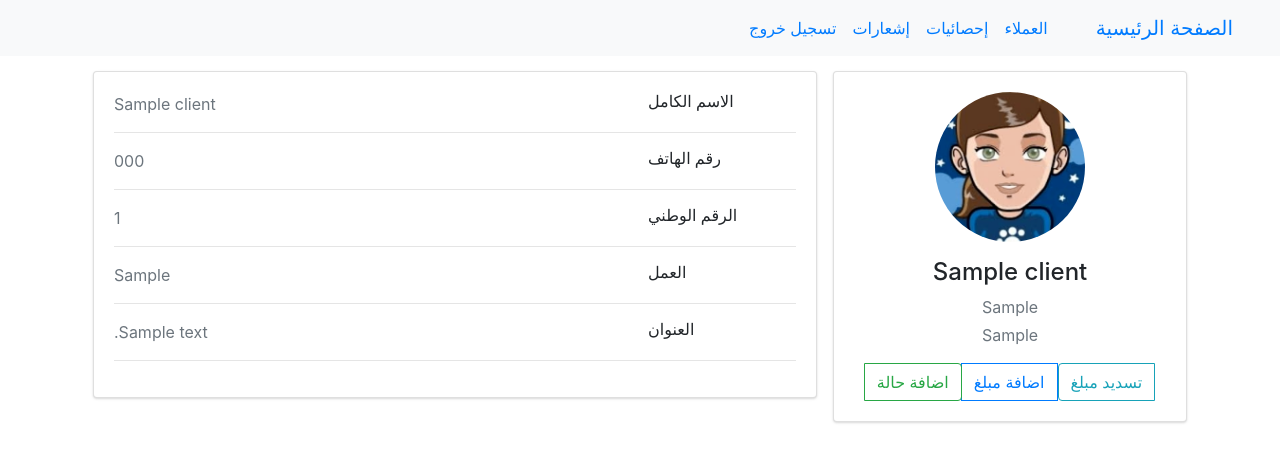
After one commit to WaelAlQawasmi/DentalClinic, a PHP site: page /profile.php?jordanid=1 in a window 1280 px wide. The commit adds this page. Shown: the top 462 px of the page. Run offline with PHP 8.4, Linux system fonts and the light colour scheme; the visitor is signed in with stand-in values (Sample User, id 1); tables that the repository leaves empty or names only in its code hold one stand-in row (values such as "Sample post"); some libraries are stand-ins or nearby versions.

Commit message:
add regestration and profile

```diff
--- /dev/null
+++ b/css/profile.css
@@ -0,0 +1,53 @@
+body{
+    margin-top:20px;
+    color: #1a202c;
+    text-align: left;
+    background-color: #e2e8f0;
+}
+.main-body {
+    padding: 15px;
+}
+.card {
+    box-shadow: 0 1px 3px 0 rgba(0,0,0,.1), 0 1px 2px 0 rgba(0,0,0,.06);
+}
+
+.card {
+    position: relative;
+    display: flex;
+    flex-direction: column;
+    min-width: 0;
+    word-wrap: break-word;
+    background-color: #fff;
+    background-clip: border-box;
+    border: 0 solid rgba(0,0,0,.125);
+    border-radius: .25rem;
+}
+
+.card-body {
+    flex: 1 1 auto;
+    min-height: 1px;
+    padding: 1rem;
+}
+
+.gutters-sm {
+    margin-right: -8px;
+    margin-left: -8px;
+}
+
+.gutters-sm>.col, .gutters-sm>[class*=col-] {
+    padding-right: 8px;
+    padding-left: 8px;
+}
+.mb-3, .my-3 {
+    margin-bottom: 1rem!important;
+}
+
+.bg-gray-300 {
+    background-color: #e2e8f0;
+}
+.h-100 {
+    height: 100%!important;
+}
+.shadow-none {
+    box-shadow: none!important;
+}
--- /dev/null
+++ b/profile.php
@@ -0,0 +1,245 @@
+
+<!doctype html>
+<html lang="en">
+  <head>
+    <!-- Required meta tags -->
+    <meta charset="utf-8">
+    <meta name="viewport" content="width=device-width, initial-scale=1, shrink-to-fit=no">
+
+    <!-- Bootstrap CSS -->
+    <link rel="stylesheet" href="https://cdn.jsdelivr.net/npm/bootstrap@4.0.0/dist/css/bootstrap.min.css" integrity="sha384-Gn5384xqQ1aoWXA+058RXPxPg6fy4IWvTNh0E263XmFcJlSAwiGgFAW/dAiS6JXm" crossorigin="anonymous">
+<link rel="stylesheet" href="./css/profile.css">
+    <title>profile</title>
+  </head>
+  <body>
+
+
+  <?php
+include "head.php";
+$dsn = "mysql:host=127.0.0.1;dbname=dcteam_dcteam;charset=utf8mb4";
+$link = new PDO($dsn, "root", "");
+
+$jordanid= $_GET["jordanid"];
+    $stmt = $link->prepare("SELECT * FROM clients WHERE jordanid = :jid");
+    $stmt->bindParam(':jid', $jordanid);
+
+    $stmt->execute();
+    $arr = $stmt->fetch(PDO::FETCH_ASSOC);
+    $name;
+    if ($arr) {
+$name=$arr["name"];
+$jordanid=$arr["jordanid"];
+$phone=$arr["phone"];
+$address=$arr["address"];
+$job=$arr["job"];
+$sex=$arr["sex"];
+if($sex=="ذكر"){
+    $imgUrl="css/avatar7.png";
+}
+else{
+    $imgUrl="css/avatar3.png" ;
+}
+
+    }
+
+    ?>
+
+  <div class="container">
+    <div class="main-body">
+
+          <!-- Breadcrumb -->
+
+          <!-- /Breadcrumb -->
+
+          <div class="row gutters-sm">
+            <div class="col-md-4 mb-3">
+              <div class="card">
+                <div class="card-body">
+                  <div class="d-flex flex-column align-items-center text-center">
+                    <img src="<?php echo $imgUrl;?>" alt="Admin" class="rounded-circle" width="150">
+                    <div class="mt-3">
+                      <h4><?php echo $name?></h4>
+                      <p class="text-secondary mb-1"><?php echo $job?></p>
+                      <p class="text-muted font-size-sm"><?php echo $sex?></p>
+
+
+                      <div class="btn-group btn-group-toggle" data-toggle="buttons">
+  <label class="btn btn-outline-info ">
+    <input type="radio" name="options" id="option1" autocomplete="off" checked> تسديد مبلغ
+  </label>
+  <label class="btn btn btn-outline-primary">
+    <input type="radio" name="options" id="option2" autocomplete="off"> اضافة مبلغ
+  </label>
+  <label class="btn btn-outline-success">
+    <input type="radio" name="options" id="option3" autocomplete="off"> اضافة حالة
+  </label>
+</div>
+                    </div>
+                  </div>
+                </div>
+              </div>
+              <!-- <div class="card mt-3">
+                <ul class="list-group list-group-flush">
+                  <li class="list-group-item d-flex justify-content-between align-items-center flex-wrap">
+                    <h6 class="mb-0"><svg xmlns="http://www.w3.org/2000/svg" width="24" height="24" viewBox="0 0 24 24" fill="none" stroke="currentColor" stroke-width="2" stroke-linecap="round" stroke-linejoin="round" class="feather feather-globe mr-2 icon-inline"><circle cx="12" cy="12" r="10"></circle><line x1="2" y1="12" x2="22" y2="12"></line><path d="M12 2a15.3 15.3 0 0 1 4 10 15.3 15.3 0 0 1-4 10 15.3 15.3 0 0 1-4-10 15.3 15.3 0 0 1 4-10z"></path></svg>Website</h6>
+                    <span class="text-secondary">https://bootdey.com</span>
+                  </li>
+                  <li class="list-group-item d-flex justify-content-between align-items-center flex-wrap">
+                    <h6 class="mb-0"><svg xmlns="http://www.w3.org/2000/svg" width="24" height="24" viewBox="0 0 24 24" fill="none" stroke="currentColor" stroke-width="2" stroke-linecap="round" stroke-linejoin="round" class="feather feather-github mr-2 icon-inline"><path d="M9 19c-5 1.5-5-2.5-7-3m14 6v-3.87a3.37 3.37 0 0 0-.94-2.61c3.14-.35 6.44-1.54 6.44-7A5.44 5.44 0 0 0 20 4.77 5.07 5.07 0 0 0 19.91 1S18.73.65 16 2.48a13.38 13.38 0 0 0-7 0C6.27.65 5.09 1 5.09 1A5.07 5.07 0 0 0 5 4.77a5.44 5.44 0 0 0-1.5 3.78c0 5.42 3.3 6.61 6.44 7A3.37 3.37 0 0 0 9 18.13V22"></path></svg>Github</h6>
+                    <span class="text-secondary">bootdey</span>
+                  </li>
+                  <li class="list-group-item d-flex justify-content-between align-items-center flex-wrap">
+                    <h6 class="mb-0"><svg xmlns="http://www.w3.org/2000/svg" width="24" height="24" viewBox="0 0 24 24" fill="none" stroke="currentColor" stroke-width="2" stroke-linecap="round" stroke-linejoin="round" class="feather feather-twitter mr-2 icon-inline text-info"><path d="M23 3a10.9 10.9 0 0 1-3.14 1.53 4.48 4.48 0 0 0-7.86 3v1A10.66 10.66 0 0 1 3 4s-4 9 5 13a11.64 11.64 0 0 1-7 2c9 5 20 0 20-11.5a4.5 4.5 0 0 0-.08-.83A7.72 7.72 0 0 0 23 3z"></path></svg>Twitter</h6>
+                    <span class="text-secondary">@bootdey</span>
+                  </li>
+                  <li class="list-group-item d-flex justify-content-between align-items-center flex-wrap">
+                    <h6 class="mb-0"><svg xmlns="http://www.w3.org/2000/svg" width="24" height="24" viewBox="0 0 24 24" fill="none" stroke="currentColor" stroke-width="2" stroke-linecap="round" stroke-linejoin="round" class="feather feather-instagram mr-2 icon-inline text-danger"><rect x="2" y="2" width="20" height="20" rx="5" ry="5"></rect><path d="M16 11.37A4 4 0 1 1 12.63 8 4 4 0 0 1 16 11.37z"></path><line x1="17.5" y1="6.5" x2="17.51" y2="6.5"></line></svg>Instagram</h6>
+                    <span class="text-secondary">bootdey</span>
+                  </li>
+                  <li class="list-group-item d-flex justify-content-between align-items-center flex-wrap">
+                    <h6 class="mb-0"><svg xmlns="http://www.w3.org/2000/svg" width="24" height="24" viewBox="0 0 24 24" fill="none" stroke="currentColor" stroke-width="2" stroke-linecap="round" stroke-linejoin="round" class="feather feather-facebook mr-2 icon-inline text-primary"><path d="M18 2h-3a5 5 0 0 0-5 5v3H7v4h3v8h4v-8h3l1-4h-4V7a1 1 0 0 1 1-1h3z"></path></svg>Facebook</h6>
+                    <span class="text-secondary">bootdey</span>
+                  </li>
+                </ul>
+              </div> -->
+            </div>
+            <div class="col-md-8">
+              <div class="card mb-3">
+                <div class="card-body">
+                  <div class="row">
+                    <div class="col-sm-3">
+                      <h6 class="mb-0">الاسم الكامل </h6>
+                    </div>
+                    <div class="col-sm-9 text-secondary">
+                    <?php echo  $name?>
+                    </div>
+                  </div>
+                  <hr>
+                  <div class="row">
+                    <div class="col-sm-3">
+                      <h6 class="mb-0">رقم الهاتف</h6>
+                    </div>
+                    <div class="col-sm-9 text-secondary">
+                    <?php echo  $phone?>
+
+
+
+                    </div>
+                  </div>
+                  <hr>
+                  <div class="row">
+                    <div class="col-sm-3">
+                      <h6 class="mb-0">الرقم الوطني</h6>
+                    </div>
+                    <div class="col-sm-9 text-secondary">
+                    <?php echo  $jordanid?>
+                    </div>
+                  </div>
+                  <hr>
+                  <div class="row">
+                    <div class="col-sm-3">
+                      <h6 class="mb-0">العمل</h6>
+                    </div>
+                    <div class="col-sm-9 text-secondary">
+                    <?php echo  $job?>
+                    </div>
+                  </div>
+                  <hr>
+                  <div class="row">
+                    <div class="col-sm-3">
+                      <h6 class="mb-0">العنوان</h6>
+                    </div>
+                    <div class="col-sm-9 text-secondary">
+                    <?php echo  $address?>
+                    </div>
+                  </div>
+                  <hr>
+                  <div class="row">
+                    <!-- <div class="col-sm-12">
+                      <a class="btn btn-info " target="__blank" href="https://www.bootdey.com/snippets/view/profile-edit-data-and-skills">Edit</a>
+                    </div> -->
+                  </div>
+                </div>
+              </div>
+
+              <!-- <div class="row gutters-sm">
+                <div class="col-sm-6 mb-3">
+                  <div class="card h-100">
+                    <div class="card-body">
+                      <h6 class="d-flex align-items-center mb-3"><i class="material-icons text-info mr-2">assignment</i>Project Status</h6>
+                      <small>Web Design</small>
+                      <div class="progress mb-3" style="height: 5px">
+                        <div class="progress-bar bg-primary" role="progressbar" style="width: 80%" aria-valuenow="80" aria-valuemin="0" aria-valuemax="100"></div>
+                      </div>
+                      <small>Website Markup</small>
+                      <div class="progress mb-3" style="height: 5px">
+                        <div class="progress-bar bg-primary" role="progressbar" style="width: 72%" aria-valuenow="72" aria-valuemin="0" aria-valuemax="100"></div>
+                      </div>
+                      <small>One Page</small>
+                      <div class="progress mb-3" style="height: 5px">
+                        <div class="progress-bar bg-primary" role="progressbar" style="width: 89%" aria-valuenow="89" aria-valuemin="0" aria-valuemax="100"></div>
+                      </div>
+                      <small>Mobile Template</small>
+                      <div class="progress mb-3" style="height: 5px">
+                        <div class="progress-bar bg-primary" role="progressbar" style="width: 55%" aria-valuenow="55" aria-valuemin="0" aria-valuemax="100"></div>
+                      </div>
+                      <small>Backend API</small>
+                      <div class="progress mb-3" style="height: 5px">
+                        <div class="progress-bar bg-primary" role="progressbar" style="width: 66%" aria-valuenow="66" aria-valuemin="0" aria-valuemax="100"></div>
+                      </div>
+                    </div>
+                  </div>
+                </div>
+                <div class="col-sm-6 mb-3">
+                  <div class="card h-100">
+                    <div class="card-body">
+                      <h6 class="d-flex align-items-center mb-3"><i class="material-icons text-info mr-2">assignment</i>Project Status</h6>
+                      <small>Web Design</small>
+                      <div class="progress mb-3" style="height: 5px">
+                        <div class="progress-bar bg-primary" role="progressbar" style="width: 80%" aria-valuenow="80" aria-valuemin="0" aria-valuemax="100"></div>
+                      </div>
+                      <small>Website Markup</small>
+                      <div class="progress mb-3" style="height: 5px">
+                        <div class="progress-bar bg-primary" role="progressbar" style="width: 72%" aria-valuenow="72" aria-valuemin="0" aria-valuemax="100"></div>
+                      </div>
+                      <small>One Page</small>
+                      <div class="progress mb-3" style="height: 5px">
+                        <div class="progress-bar bg-primary" role="progressbar" style="width: 89%" aria-valuenow="89" aria-valuemin="0" aria-valuemax="100"></div>
+                      </div>
+                      <small>Mobile Template</small>
+                      <div class="progress mb-3" style="height: 5px">
+                        <div class="progress-bar bg-primary" role="progressbar" style="width: 55%" aria-valuenow="55" aria-valuemin="0" aria-valuemax="100"></div>
+                      </div>
+                      <small>Backend API</small>
+                      <div class="progress mb-3" style="height: 5px">
+                        <div class="progress-bar bg-primary" role="progressbar" style="width: 66%" aria-valuenow="66" aria-valuemin="0" aria-valuemax="100"></div>
+                      </div>
+                    </div>
+                  </div>
+                </div>
+              </div> -->
+
+
+
+            </div>
+          </div>
+
+        </div>
+    </div>
+
+
+
+
+
+
+
+
+
+
+    <!-- Optional JavaScript -->
+    <!-- jQuery first, then Popper.js, then Bootstrap JS -->
+    <script src="https://code.jquery.com/jquery-3.2.1.slim.min.js" integrity="sha384-KJ3o2DKtIkvYIK3UENzmM7KCkRr/rE9/Qpg6aAZGJwFDMVNA/GpGFF93hXpG5KkN" crossorigin="anonymous"></script>
+    <script src="https://cdn.jsdelivr.net/npm/popper.js@1.12.9/dist/umd/popper.min.js" integrity="sha384-ApNbgh9B+Y1QKtv3Rn7W3mgPxhU9K/ScQsAP7hUibX39j7fakFPskvXusvfa0b4Q" crossorigin="anonymous"></script>
+    <script src="https://cdn.jsdelivr.net/npm/bootstrap@4.0.0/dist/js/bootstrap.min.js" integrity="sha384-JZR6Spejh4U02d8jOt6vLEHfe/JQGiRRSQQxSfFWpi1MquVdAyjUar5+76PVCmYl" crossorigin="anonymous"></script>
+  </body>
+</html>
```
Also changed, not shown: addClient.php (+21 -6 lines), allclients.php (+59 -37 lines), css/avatar3.png (added), css/avatar7.png (added).
